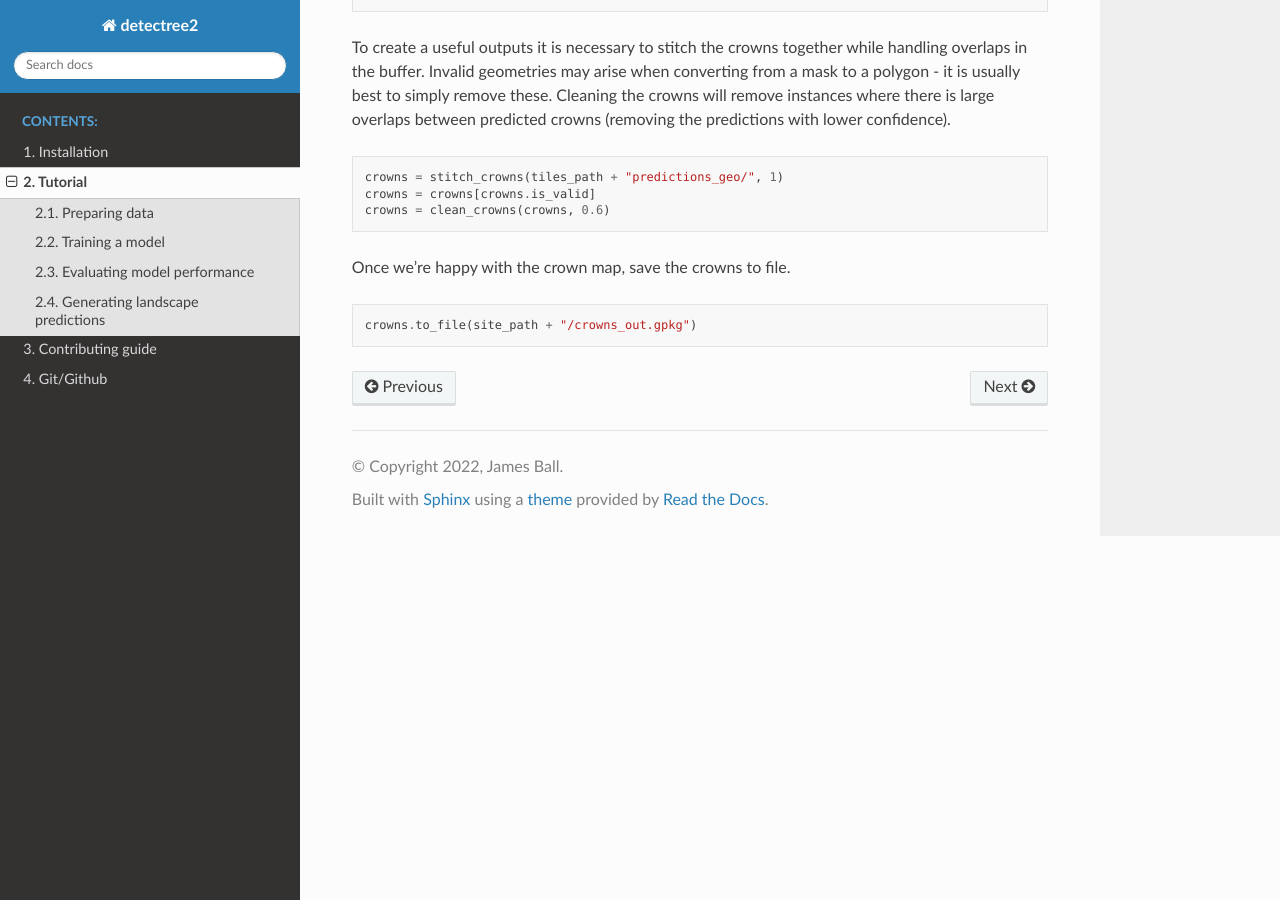
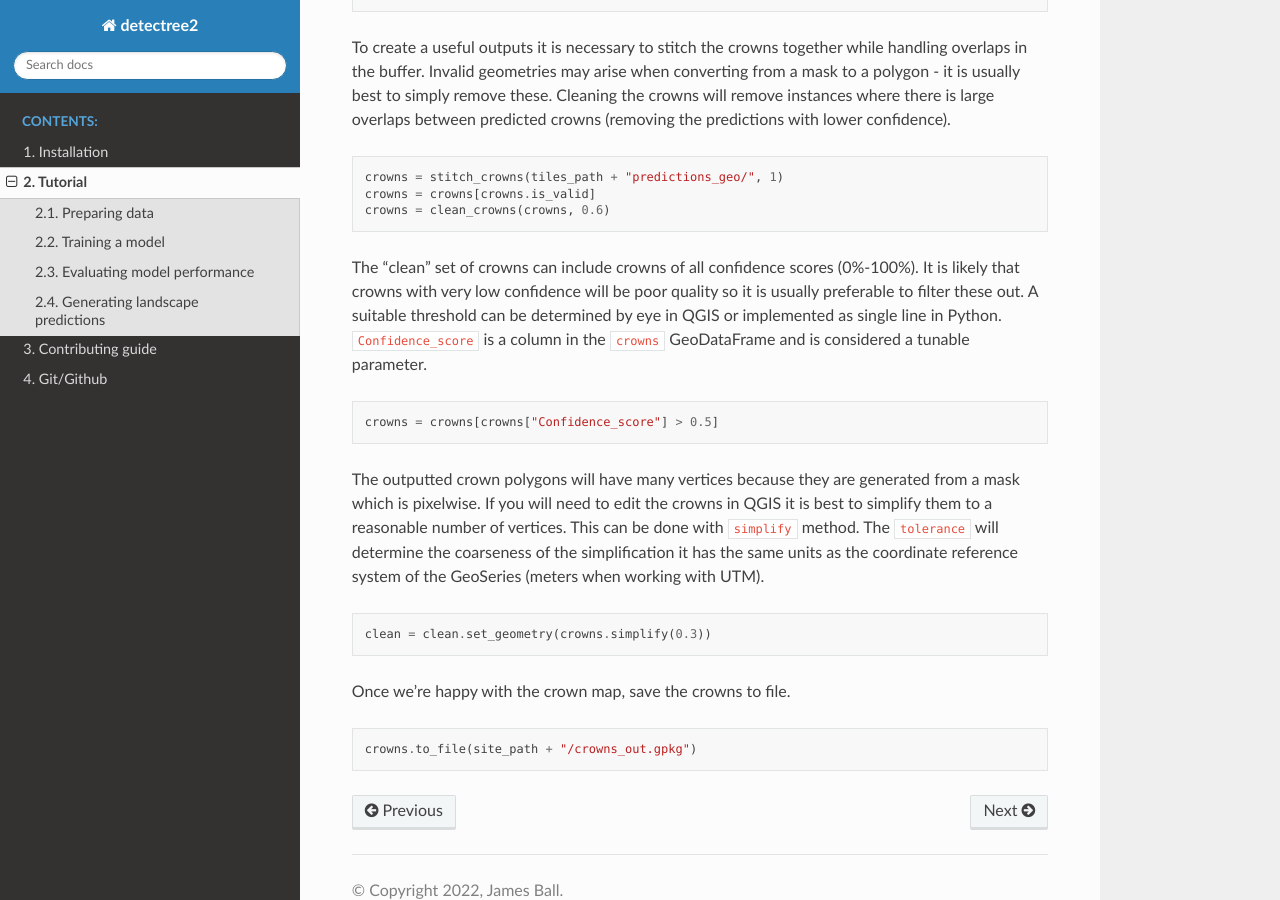
Before and after one commit to PatBall1/detectree2, a Sphinx documentation site: the page built from docs/source/tutorial.rst, in a window 1280 px wide and 900 px high, scrolled down 6123 px. Built offline with Sphinx 7.4.7 and the Read the Docs theme 2.0.0, drawn with Linux system fonts in a browser that asks for light colours; pages that are not in the unit, such as notebooks, are missing from menus.

Commit message:
readme tutorial edits

```diff
--- a/docs/source/tutorial.rst
+++ b/docs/source/tutorial.rst
@@ -305,6 +305,24 @@ predictions with lower confidence).
    crowns = crowns[crowns.is_valid]
    crowns = clean_crowns(crowns, 0.6)
 
+The "clean" set of crowns can include crowns of all confidence scores (0%-100%). It is likely that crowns with very low
+confidence will be poor quality so it is usually preferable to filter these out. A suitable threshold can be determined
+by eye in QGIS or implemented as single line in Python. ``Confidence_score`` is a column in the ``crowns`` GeoDataFrame
+and is considered a tunable parameter.
+
+.. code-block:: python
+
+   crowns = crowns[crowns["Confidence_score"] > 0.5]
+
+The outputted crown polygons will have many vertices because they are generated from a mask which is pixelwise. If you
+will need to edit the crowns in QGIS it is best to simplify them to a reasonable number of vertices. This can be done
+with ``simplify`` method. The ``tolerance`` will determine the coarseness of the simplification it has the same units as
+the coordinate reference system of the GeoSeries (meters when working with UTM).
+
+.. code-block:: python
+
+   clean = clean.set_geometry(crowns.simplify(0.3))
+
 Once we're happy with the crown map, save the crowns to file.
 
 .. code-block:: python
```
Also changed, not shown: README.md (+1 -1 lines).
